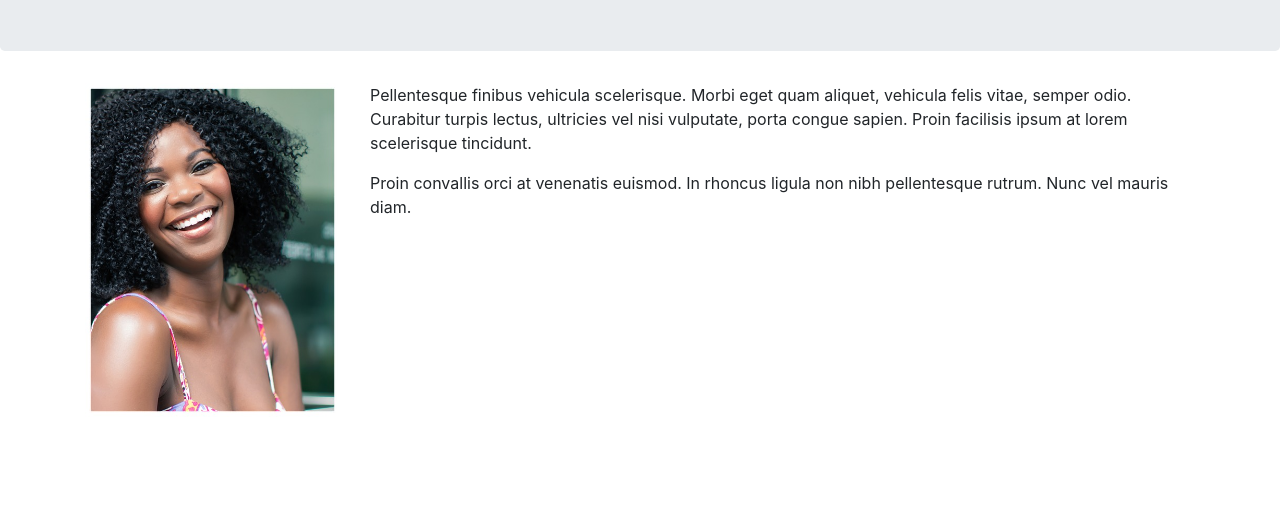
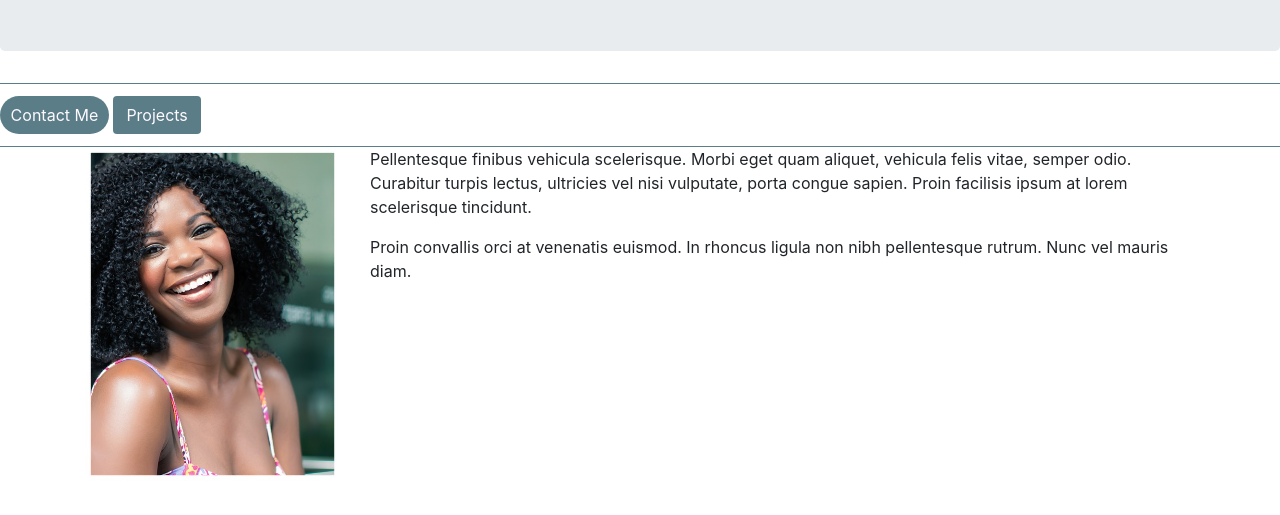
Before and after one commit to codingforkicks/introtowebdev, a plain HTML site: page bootstrap/bootstrap-grid.html in a window 1280 px wide. Shown: the part 261-776 px from the top of the page. Drawn offline with nearby package versions, Linux system fonts and the light colour scheme.

Commit message:
added navigation buttons to bootstrap test page

```diff
--- a/bootstrap/bootstrap-grid.html
+++ b/bootstrap/bootstrap-grid.html
@@ -8,6 +8,8 @@
 
       <!-- Bootstrap CDN copied from https://getbootstrap.com/docs/4.1/getting-started/introduction/ -->
       <link rel="stylesheet" href="https://stackpath.bootstrapcdn.com/bootstrap/4.1.3/css/bootstrap.min.css" integrity="sha384-MCw98/SFnGE8fJT3GXwEOngsV7Zt27NXFoaoApmYm81iuXoPkFOJwJ8ERdknLPMO" crossorigin="anonymous">
+
+      <link href="styles/main.css" rel="stylesheet" type="text/css" />
 	</head>
 	<body>
       <header class="jumbotron">
@@ -15,6 +17,13 @@
          <h2 class="font-italic">Web Developer Extraordinaire</h2>
          <h3 class="text-right mt-5">Solving Web Dev problems every day!</h3>
       </header>
+
+      <!-- nav span whole page when outside container class -->
+      <nav>
+         <a class="btn badge-pill" href="">Contact Me</a>
+         <a class="btn" href="">Projects</a>
+      </nav>
+
       <div class="container">
          <div class="row">
             <!-- div for picture -->
--- /dev/null
+++ b/bootstrap/styles/main.css
@@ -0,0 +1,13 @@
+nav {
+   border-top: thin #5b7d87 solid;
+   border-bottom: thin #5b7d87 solid;
+   padding-top: 12px;
+   padding-bottom: 12px;
+}
+nav .btn {
+   background-color: #5b7d87;
+   color: #fef9ff;
+}
+nav .btn:hover {
+   font-weight: bold;
+}
```
